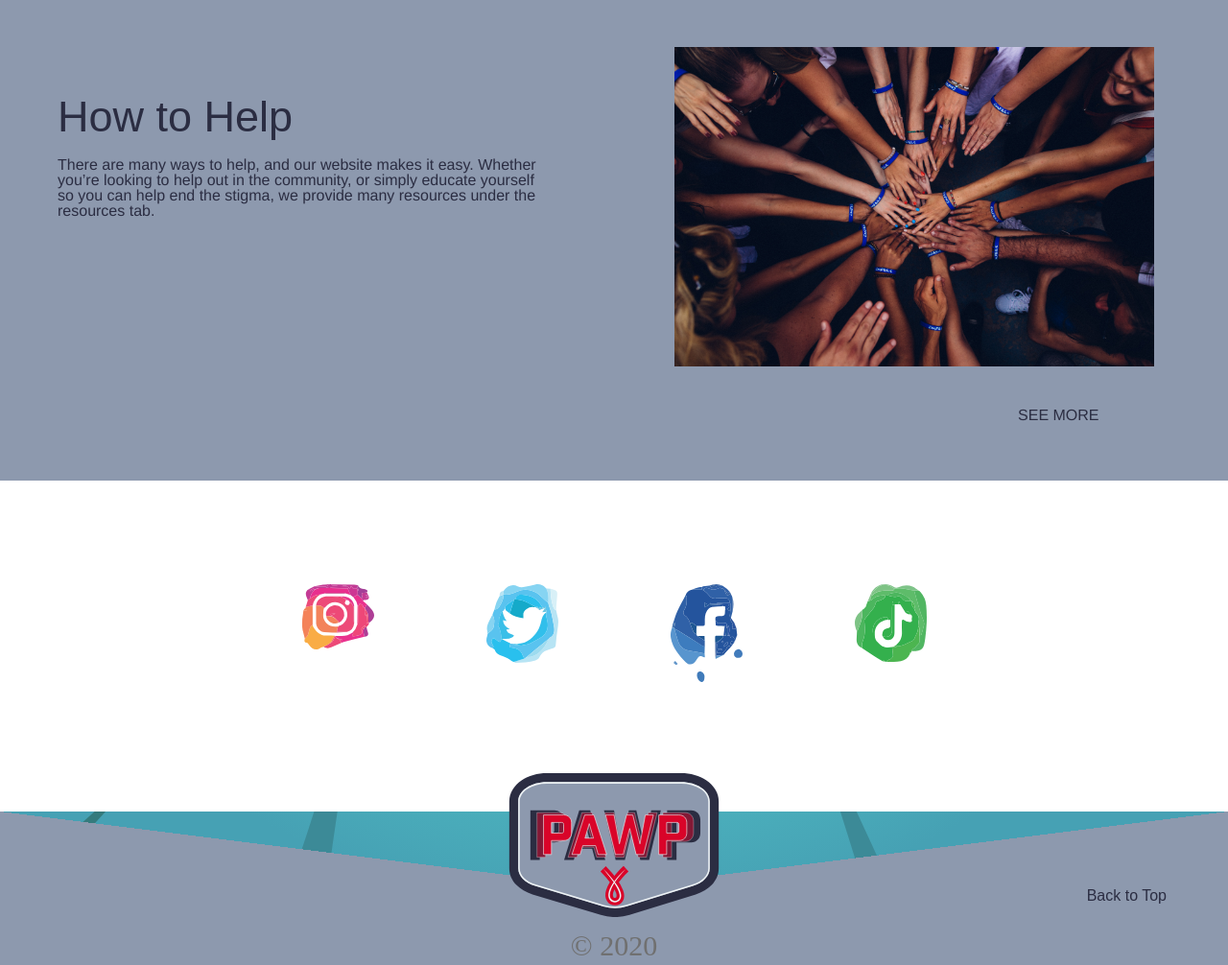
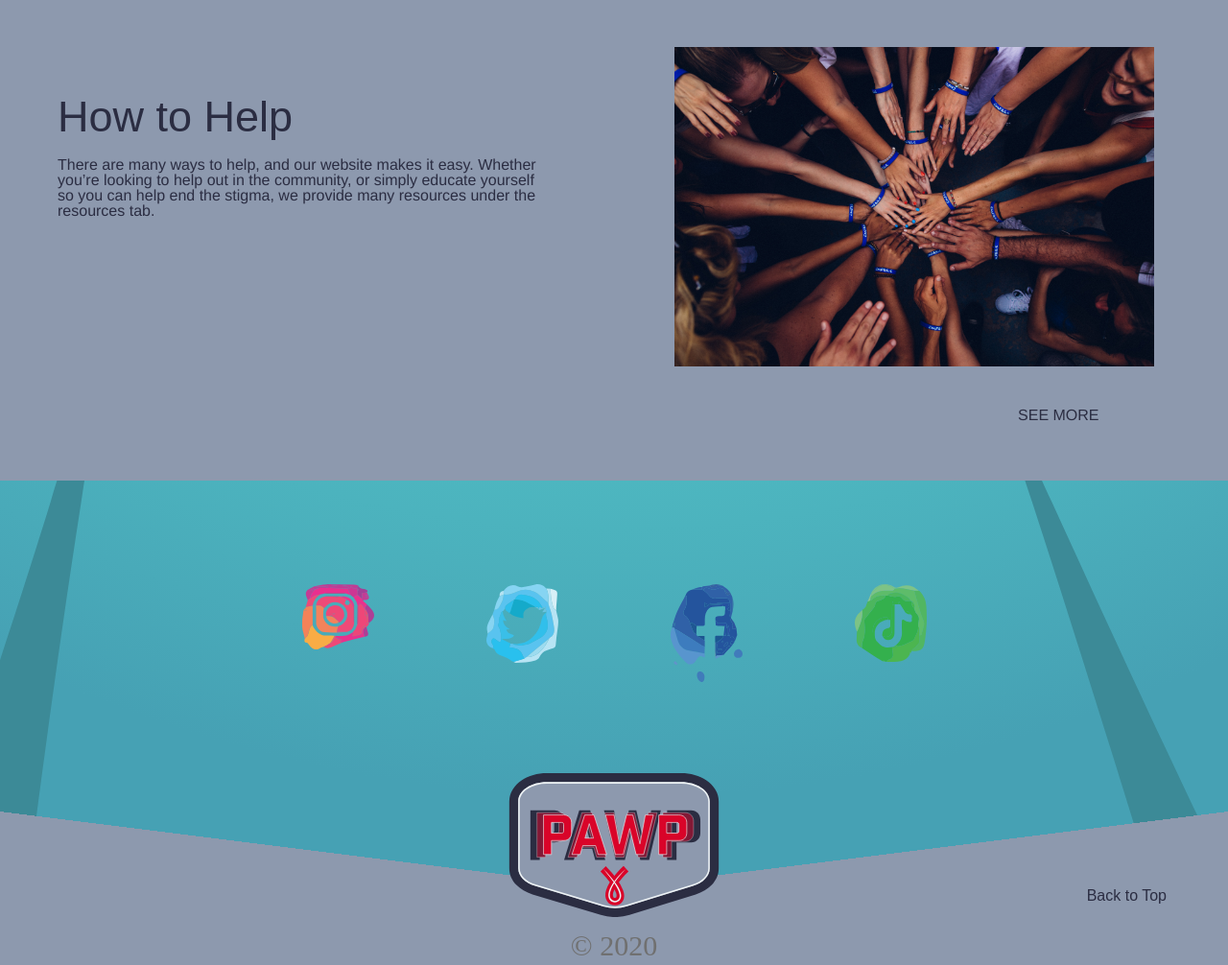
Before and after one commit to amiecollins/CollierV_CollinsA_CunhaR_HollenbeckK_FIP3, a PHP site: page / in a window 1280 px wide. Shown: the part 2272-3278 px from the top of the page at 96% size. Run offline with PHP 8.4, Linux system fonts and the light colour scheme; some web fonts are replaced.

Commit message:
editing in sass

```diff
--- a/public/styles/sass/main.scss
+++ b/public/styles/sass/main.scss
@@ -23,5 +23,8 @@
 
 
 body {
-    background-image: url("../images/pawp-bg.svg");
+    background-image: url("../../images/pawp-bg.svg");
+    background-size: cover;
+    background-repeat: no-repeat;
+    background-position: center;
 }
--- a/public/styles/sass/pages/_home.scss
+++ b/public/styles/sass/pages/_home.scss
@@ -135,7 +135,6 @@
 
 .social-media {
     width: 60%;
-    background-color: white;
     padding: 8% 20%;
 }
 
```
Also changed, not shown: public/styles/css/main.css, 1 other file.
